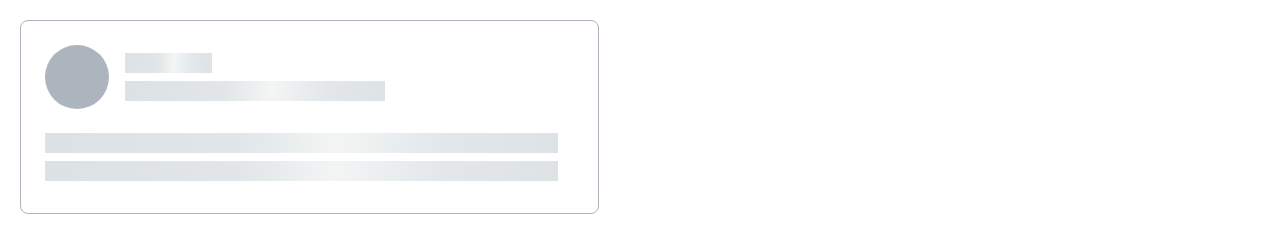
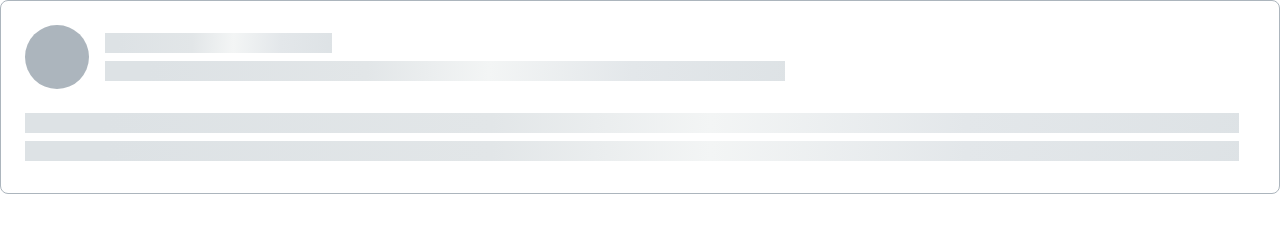
Before and after one commit to js-tasks-ru/htmlcss-20231027_andrey-shirling, a website: page 04-lection2/02-skeleton/index.html in a window 1280 px wide. Drawn offline with Linux system fonts and the light colour scheme.

Commit message:
delete .card, rename modifier

```diff
--- a/04-lection2/02-skeleton/index.html
+++ b/04-lection2/02-skeleton/index.html
@@ -6,13 +6,12 @@
         <link rel="stylesheet" href="./skeleton.css">
     </head>
     <body>
-        <div class="card">
         <div class="skeleton">
             <div class="skeleton__header">
                 <div class="skeleton__avatar"></div>
                 <div class="skeleton__info skeleton__box">
-                        <div class="skeleton__item skeleton__item--w20"></div>
-                        <div class="skeleton__item skeleton__item--w60"></div>
+                    <div class="skeleton__item skeleton__item_size_s"></div>
+                    <div class="skeleton__item skeleton__item_size_m"></div>
                 </div>
             </div>
             <div class="skeleton__body skeleton__box">
@@ -20,6 +19,5 @@
                 <div class="skeleton__item"></div>
             </div>
         </div>
-        </div>
     </body>
 </html>
--- a/04-lection2/02-skeleton/skeleton.css
+++ b/04-lection2/02-skeleton/skeleton.css
@@ -1,9 +1,3 @@
-.card {
-    width: 579px;
-    height: 192px;
-    margin: 20px;
-}
-
 .skeleton {
     border: 1px solid var(--grey-3);
     border-radius: 8px;
@@ -43,10 +37,10 @@
     background: linear-gradient(93deg, #DDE2E5 6.44%, #E2E6E8 38.47%, #F3F5F5 56.48%, #E3E7EA 77.5%, #DDE2E5 102.52%);
 }
 
-.skeleton__item--w20 {
+.skeleton__item_size_s {
     width: 20%;
 }
 
-.skeleton__item--w60 {
+.skeleton__item_size_m {
     width: 60%;
 }
```
Lines whose indentation alone changed are shown as unchanged.
